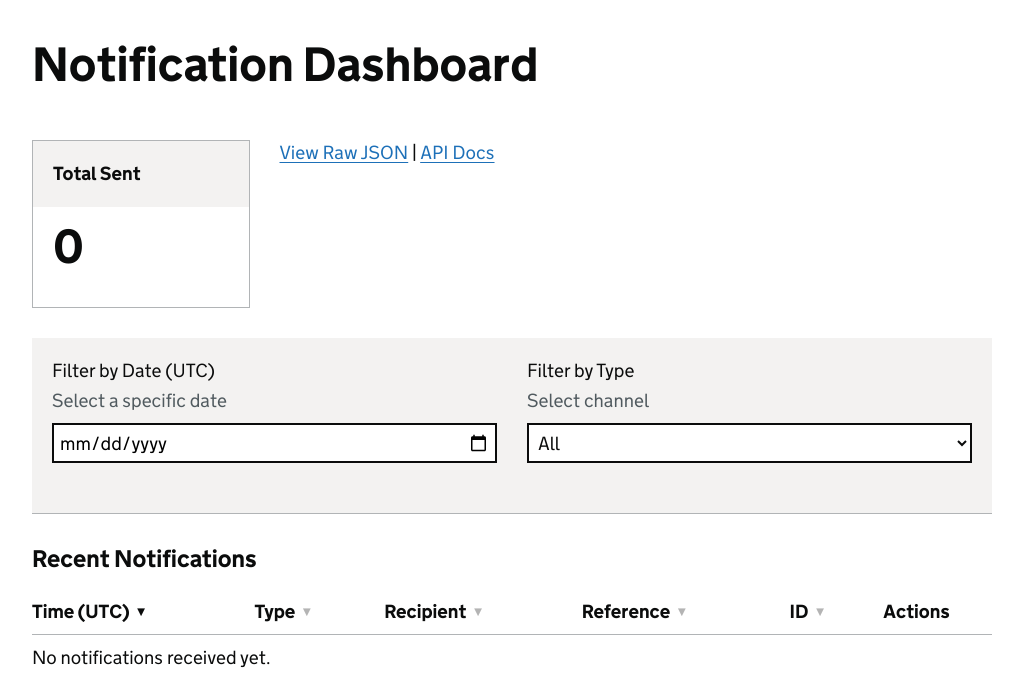
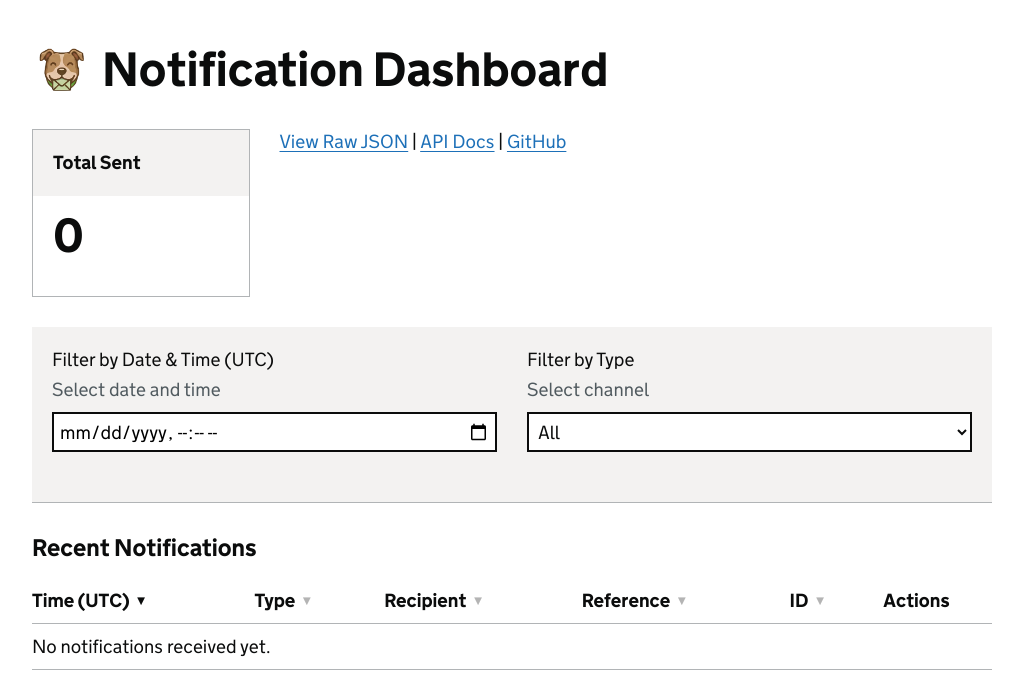
Before and after one commit to GovWifi/notify-pit, a FastAPI app: page / in a window 1280 px wide. Shown: the part 60-740 px from the top of the page, without its empty margins (128-1151 px from the left). Run offline with FastAPI, Linux system fonts and the light colour scheme.

Commit message:
Used Gemini to generate a logo for the project. I then did some manual editing to clean up the image a bit. From this I made a favicon.ico and got Gemini to tell me how to properly set this up so browsers would use it. The logo also appears on the dashboard page. I got gemini to add in the time and date filtering. It also resolve a spacing issue between the logo and the title that is to the right of the logo.

```diff
--- a/notify_pit/app/templates/dashboard.html
+++ b/notify_pit/app/templates/dashboard.html
@@ -5,6 +5,9 @@
     <title>Notify.pit Dashboard</title>
     <meta name="viewport" content="width=device-width, initial-scale=1, viewport-fit=cover">
     <meta name="theme-color" content="#0b0c0c">
+
+    <link rel="icon" type="image/x-icon" href="{{ url_for('static', path='favicon.ico') }}">
+
     <link href="{{ url_for('static', path='govuk-frontend-5.13.0.min.css') }}" rel="stylesheet">
     <style>
       .govuk-table__header button {
@@ -41,6 +44,21 @@
         margin-bottom: 30px;
         border-bottom: 1px solid #b1b4b6;
       }
+
+      /* Header Layout for Logo + Title */
+      .page-heading-container {
+        display: flex;
+        align-items: center;
+        gap: 10px;
+        margin-bottom: 30px;
+      }
+      .page-heading-logo {
+        width: 60px;
+        height: auto;
+        display: block;
+        object-fit: contain;
+      }
+
       /* Modal Styles */
       dialog {
         border: 5px solid #0b0c0c;
@@ -95,7 +113,11 @@
 
     <div class="govuk-width-container">
       <main class="govuk-main-wrapper" id="main-content" role="main">
-        <h1 class="govuk-heading-xl">Notification Dashboard</h1>
+
+        <div class="page-heading-container">
+            <img src="{{ url_for('static', path='notify-pit-project-icon.png') }}" alt="Notify.pit Logo" class="page-heading-logo">
+            <h1 class="govuk-heading-xl govuk-!-margin-bottom-0">Notification Dashboard</h1>
+        </div>
 
         <div class="govuk-grid-row">
             <div class="govuk-grid-column-one-quarter">
@@ -113,7 +135,8 @@
             <div class="govuk-grid-column-three-quarters">
                  <p class="govuk-body">
                     <a href="/pit/notifications" class="govuk-link">View Raw JSON</a> |
-                    <a href="/docs" class="govuk-link">API Docs</a>
+                    <a href="/docs" class="govuk-link">API Docs</a> |
+                    <a href="https://github.com/GovWifi/notify-pit" class="govuk-link">GitHub</a>
                 </p>
             </div>
         </div>
@@ -123,12 +146,12 @@
             <div class="govuk-grid-column-one-half">
               <div class="govuk-form-group">
                 <label class="govuk-label" for="filter-date">
-                  Filter by Date (UTC)
+                  Filter by Date & Time (UTC)
                 </label>
                 <div id="filter-date-hint" class="govuk-hint">
-                  Select a specific date
+                  Select date and time
                 </div>
-                <input class="govuk-input" id="filter-date" name="filter-date" type="date" aria-describedby="filter-date-hint" oninput="filterTable()">
+                <input class="govuk-input" id="filter-date" name="filter-date" type="datetime-local" aria-describedby="filter-date-hint" oninput="filterTable()">
               </div>
             </div>
             <div class="govuk-grid-column-one-half">
@@ -247,7 +270,10 @@
           if (dateCell && typeCell) {
             const dateText = dateCell.textContent || dateCell.innerText;
             const typeText = typeCell.textContent || typeCell.innerText;
+
+            // Check Date Match (Partial Match works: '2026-01-14T11:14' is in '2026-01-14T11:14:30...')
             const dateMatch = dateText.toLowerCase().indexOf(dateInput) > -1;
+
             const typeMatch = (typeInput === "all") || (typeText.trim().toLowerCase() === typeInput);
 
             if (dateMatch && typeMatch) {
```
Also changed, not shown: notify_pit/app/static/android-chrome-192x192.png (added), notify_pit/app/static/android-chrome-512x512.png (added), notify_pit/app/static/apple-touch-icon.png (added), notify_pit/app/static/favicon-16x16.png (added), notify_pit/app/static/favicon-32x32.png (added), notify_pit/app/static/favicon.ico (added), notify_pit/app/static/notify-pit-project-icon.png (added), notify_pit/app/static/site.webmanifest (added).
